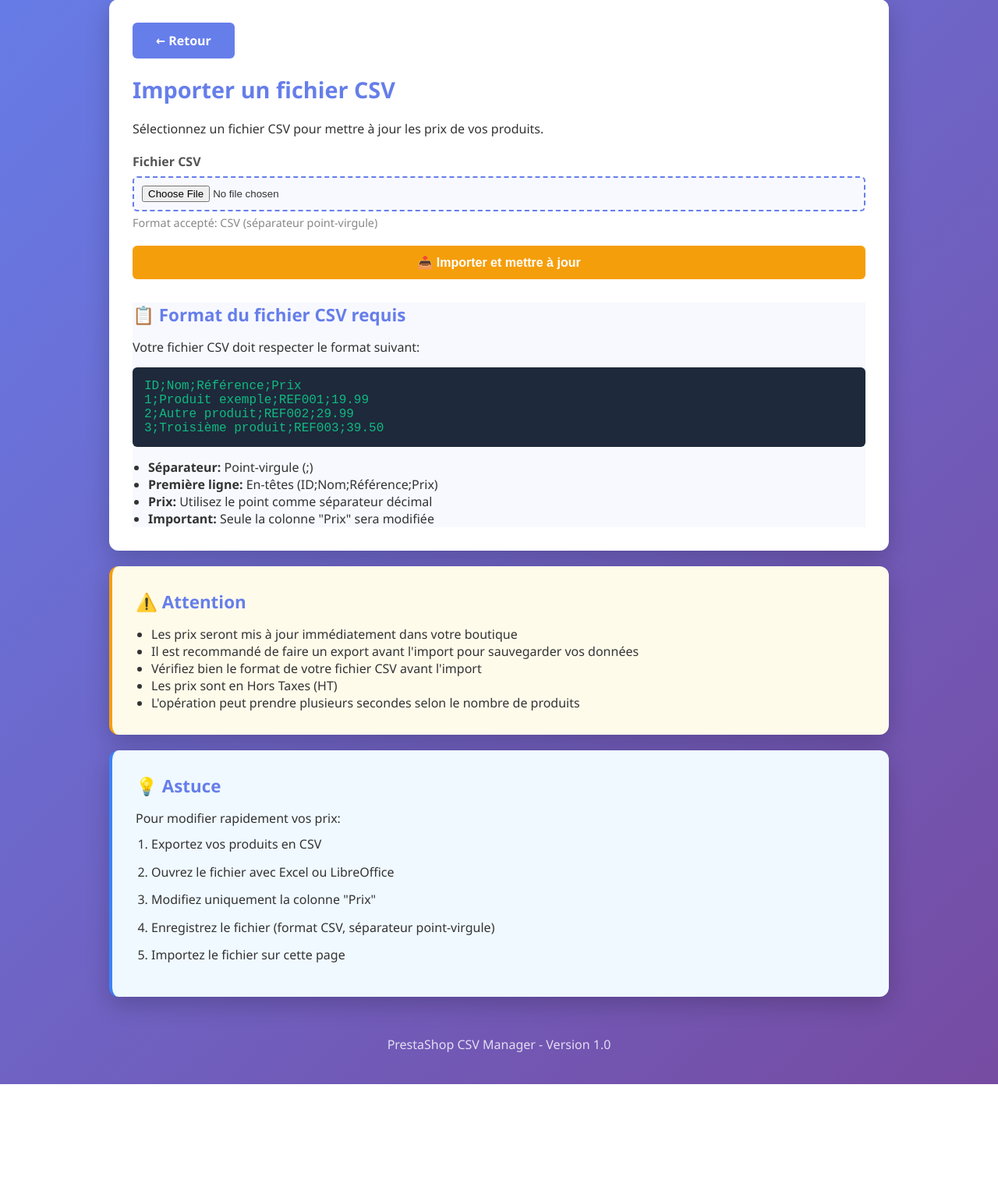
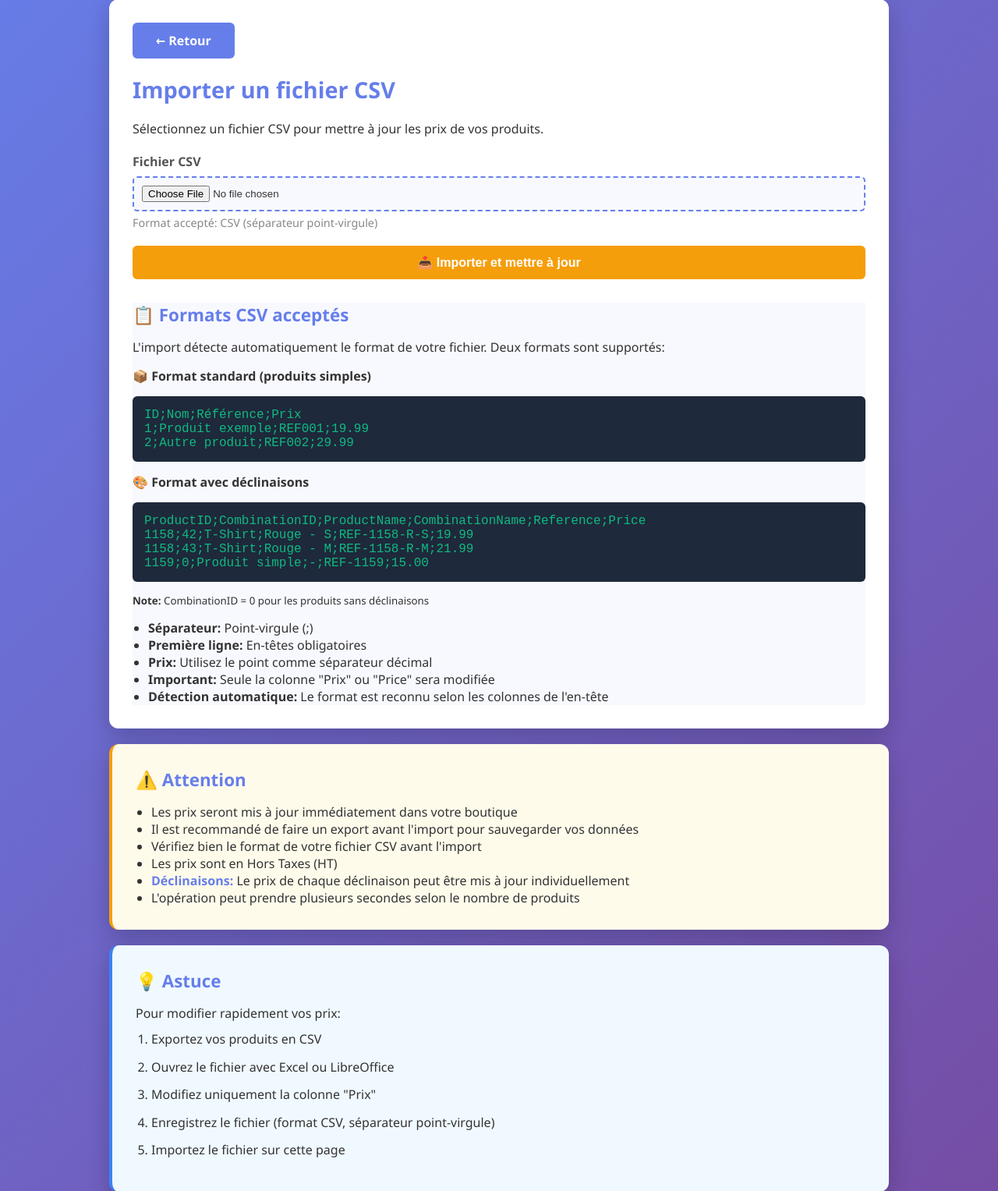
Before and after one commit to Fandango95real/prestadmin, a PHP site: page /import.php in a window 1280 px wide. Shown: the part 143-1670 px from the top of the page at 78% size. Before the commit the page ends 1533 px from the top, so only its background shows below. Run offline with PHP 8.4, Linux system fonts and the light colour scheme; the visitor is signed in with stand-in values (Sample User, id 1).

Commit message:
feat: Ajout de la gestion complète des déclinaisons de produits
Implémentation de la gestion fine des déclinaisons (variations de produits) permettant
de gérer individuellement les prix de chaque combinaison (taille, couleur, etc.).

Nouvelles fonctionnalités:
- Export CSV avec déclinaisons (ProductID, CombinationID, ProductName, CombinationName, Reference, Price)
- Import CSV avec détection automatique du format (standard vs déclinaisons)
- Mise à jour individuelle du prix de chaque déclinaison
- Support des prix fixes et relatifs sur les déclinaisons

API (PrestaShopAPI.php):
- getProductCombinations($productId) - Récupère les déclinaisons d'un produit
- getAllProductsWithCombinations($categoryId) - Récupère tous les produits avec déclinaisons
- updateCombinationPrice($combinationId, $newPrice) - Met à jour le prix d'une déclinaison
- exportCombinationsToCSV($filename, $categoryId) - Export CSV format déclinaisons
- importFromCSV() - Modifié pour supporter les deux formats avec auto-détection

Interface utilisateur:
- export.php: Ajout radio buttons pour choisir type d'export (standard/déclinaisons)
- import.php: Documentation des deux formats CSV supportés
- README.md: Documentation complète + changelog version 1.1

Résout le problème du produit 1158 qui ne pouvait pas être mis à jour car il possédait
des déclinaisons (les prix doivent être mis à jour au niveau des combinaisons).

```diff
--- a/PrestaShopAPI.php
+++ b/PrestaShopAPI.php
@@ -317,6 +317,181 @@ class PrestaShopAPI {
     }
 
     /**
+     * Récupère les déclinaisons d'un produit
+     * @param int $productId ID du produit
+     * @return array Liste des déclinaisons avec [id, name, reference, price, price_impact]
+     */
+    public function getProductCombinations($productId) {
+        $combinations = [];
+
+        try {
+            $result = $this->makeRequest("products/$productId", ['display' => '[id,name,associations]']);
+
+            if (!$result || !isset($result->product)) {
+                return $combinations;
+            }
+
+            $productName = isset($result->product->name->language[0]) ? (string)$result->product->name->language[0] : '';
+
+            // Vérifie si le produit a des déclinaisons
+            if (!isset($result->product->associations->combinations->combination)) {
+                return $combinations;
+            }
+
+            $combos = $result->product->associations->combinations->combination;
+            // Si une seule déclinaison, l'API retourne un objet au lieu d'un array
+            if (!is_array($combos)) {
+                $combos = [$combos];
+            }
+
+            foreach ($combos as $combo) {
+                $combinationId = (string)$combo->id;
+
+                // Récupère les détails de la déclinaison
+                try {
+                    $combDetails = $this->makeRequest("combinations/$combinationId");
+
+                    if ($combDetails && isset($combDetails->combination)) {
+                        $c = $combDetails->combination;
+
+                        // Récupère le nom de la déclinaison
+                        $combName = '';
+                        if (isset($c->associations->product_option_values->product_option_value)) {
+                            $optionValues = $c->associations->product_option_values->product_option_value;
+                            if (!is_array($optionValues)) {
+                                $optionValues = [$optionValues];
+                            }
+
+                            $namesParts = [];
+                            foreach ($optionValues as $optVal) {
+                                $optValId = (string)$optVal->id;
+                                // Récupère le nom de la valeur d'option
+                                try {
+                                    $optValDetails = $this->makeRequest("product_option_values/$optValId", ['display' => '[name]']);
+                                    if ($optValDetails && isset($optValDetails->product_option_value->name->language[0])) {
+                                        $namesParts[] = (string)$optValDetails->product_option_value->name->language[0];
+                                    }
+                                } catch (Exception $e) {
+                                    // Ignore les erreurs de récupération de nom
+                                }
+                            }
+                            $combName = implode(' - ', $namesParts);
+                        }
+
+                        $price = (string)$c->price;
+                        $reference = (string)$c->reference;
+
+                        $combinations[] = [
+                            'id' => $combinationId,
+                            'product_name' => $productName,
+                            'combination_name' => $combName,
+                            'reference' => $reference,
+                            'price' => $price
+                        ];
+                    }
+                } catch (Exception $e) {
+                    // Ignore les erreurs sur les déclinaisons individuelles
+                    continue;
+                }
+            }
+
+        } catch (Exception $e) {
+            throw new Exception("Erreur lors de la récupération des déclinaisons: " . $e->getMessage());
+        }
+
+        return $combinations;
+    }
+
+    /**
+     * Récupère tous les produits avec leurs déclinaisons
+     * @param int $categoryId ID de catégorie (optionnel, 0 = toutes)
+     * @return array Liste combinée produits + déclinaisons
+     */
+    public function getAllProductsWithCombinations($categoryId = 0) {
+        $result = [];
+
+        try {
+            // Récupère tous les produits
+            $products = $this->getAllProducts($categoryId);
+
+            foreach ($products as $product) {
+                $productId = $product['id'];
+
+                // Récupère les déclinaisons de ce produit
+                $combinations = $this->getProductCombinations($productId);
+
+                if (empty($combinations)) {
+                    // Produit sans déclinaisons
+                    $result[] = [
+                        'product_id' => $productId,
+                        'combination_id' => '0',
+                        'product_name' => $product['name'],
+                        'combination_name' => '',
+                        'reference' => $product['reference'],
+                        'price' => $product['price'],
+                        'has_combinations' => 'no'
+                    ];
+                } else {
+                    // Produit avec déclinaisons
+                    foreach ($combinations as $combination) {
+                        $result[] = [
+                            'product_id' => $productId,
+                            'combination_id' => $combination['id'],
+                            'product_name' => $combination['product_name'],
+                            'combination_name' => $combination['combination_name'],
+                            'reference' => $combination['reference'],
+                            'price' => $combination['price'],
+                            'has_combinations' => 'yes'
+                        ];
+                    }
+                }
+            }
+
+        } catch (Exception $e) {
+            throw new Exception("Erreur lors de la récupération des produits avec déclinaisons: " . $e->getMessage());
+        }
+
+        return $result;
+    }
+
+    /**
+     * Met à jour le prix d'une déclinaison
+     * @param int $combinationId ID de la déclinaison
+     * @param float $newPrice Nouveau prix (fixe ou impact selon PrestaShop)
+     * @return bool
+     */
+    public function updateCombinationPrice($combinationId, $newPrice) {
+        try {
+            // Récupère la déclinaison actuelle
+            $result = $this->makeRequest("combinations/$combinationId");
+
+            if (!$result || !isset($result->combination)) {
+                throw new Exception("Déclinaison non trouvée");
+            }
+
+            // Modifie le prix
+            $result->combination->price = $newPrice;
+
+            // Convertit en XML
+            $xml = $result->asXML();
+
+            // Met à jour la déclinaison
+            $updateResult = $this->makeRequest("combinations/$combinationId", [], 'PUT', $xml);
+
+            return true;
+
+        } catch (Exception $e) {
+            // Gestion des erreurs du module kbgoogleshopping
+            if (strpos($e->getMessage(), '500') !== false &&
+                (strpos($e->getMessage(), 'kbgoogleshopping') !== false ||
+                 strpos($e->getMessage(), 'PHP Warning') !== false)) {
+                return true;
+            }
+            throw new Exception("Erreur lors de la mise à jour de la déclinaison $combinationId: " . $e->getMessage());
+        }
+    }
+
+    /**
      * Met à jour le prix d'un produit
      * @param int $productId ID du produit
      * @param float $newPrice Nouveau prix
@@ -415,6 +590,55 @@ class PrestaShopAPI {
     }
 
     /**
+     * Exporte les produits avec déclinaisons vers un fichier CSV
+     * @param string $filename Nom du fichier CSV
+     * @param int $categoryId ID de catégorie (0 = toutes)
+     * @return array Informations sur l'export [count, filename]
+     */
+    public function exportCombinationsToCSV($filename = 'combinations_export.csv', $categoryId = 0) {
+        try {
+            $items = $this->getAllProductsWithCombinations($categoryId);
+
+            if (empty($items)) {
+                throw new Exception("Aucun produit à exporter");
+            }
+
+            $fp = @fopen($filename, 'w');
+
+            if (!$fp) {
+                $error = error_get_last();
+                $errorMsg = $error ? $error['message'] : 'Raison inconnue';
+                throw new Exception("Impossible de créer le fichier CSV '$filename'. Erreur: $errorMsg");
+            }
+
+            // En-têtes CSV
+            fputcsv($fp, ['ProductID', 'CombinationID', 'ProductName', 'CombinationName', 'Reference', 'Price'], ';');
+
+            // Données
+            foreach ($items as $item) {
+                fputcsv($fp, [
+                    $item['product_id'],
+                    $item['combination_id'],
+                    $item['product_name'],
+                    $item['combination_name'],
+                    $item['reference'],
+                    $item['price']
+                ], ';');
+            }
+
+            fclose($fp);
+
+            return [
+                'count' => count($items),
+                'filename' => $filename
+            ];
+
+        } catch (Exception $e) {
+            throw new Exception("Erreur lors de l'export CSV: " . $e->getMessage());
+        }
+    }
+
+    /**
      * Exporte les produits vers un fichier CSV
      * @param string $filename Nom du fichier CSV
      * @param int $categoryId ID de catégorie (0 = toutes)
@@ -487,16 +711,62 @@ class PrestaShopAPI {
             // Lit l'en-tête
             $header = fgetcsv($fp, 0, ';');
 
+            // Détecte le format (produits simples ou avec déclinaisons)
+            $hasCombinations = false;
+            if ($header && count($header) >= 6 && strtolower($header[1]) == 'combinationid') {
+                $hasCombinations = true;
+            }
+
             // Vérifie le format
             if (!$header || count($header) < 4) {
                 fclose($fp);
-                throw new Exception("Format CSV invalide. Attendu: ID;Nom;Référence;Prix");
+                throw new Exception("Format CSV invalide.");
             }
 
             // Lit les données
             while (($data = fgetcsv($fp, 0, ';')) !== false) {
                 $results['total']++;
 
+                if ($hasCombinations) {
+                    // Format avec déclinaisons: ProductID;CombinationID;ProductName;CombinationName;Reference;Price
+                    if (count($data) < 6) {
+                        $results['errors'][] = "Ligne " . ($results['total'] + 1) . ": données incomplètes";
+                        continue;
+                    }
+
+                    $productId = trim($data[0]);
+                    $combinationId = trim($data[1]);
+                    $price = trim($data[5]);
+
+                    // Valide les données
+                    if (empty($productId) || !is_numeric($productId)) {
+                        $results['errors'][] = "Ligne " . ($results['total'] + 1) . ": ProductID invalide";
+                        continue;
+                    }
+
+                    if (!is_numeric($price) && !preg_match('/^[+-]\d+(\.\d+)?$/', $price)) {
+                        $results['errors'][] = "Ligne " . ($results['total'] + 1) . ": prix invalide";
+                        continue;
+                    }
+
+                    // Met à jour le produit ou la déclinaison
+                    try {
+                        if ($combinationId == '0' || empty($combinationId)) {
+                            // Produit simple
+                            $this->updateProductPrice($productId, $price);
+                            $results['success']++;
+                        } else {
+                            // Déclinaison
+                            $this->updateCombinationPrice($combinationId, $price);
+                            $results['success']++;
+                        }
+                    } catch (Exception $e) {
+                        $label = $combinationId == '0' ? "Produit $productId" : "Déclinaison $combinationId";
+                        $results['errors'][] = "$label: " . $e->getMessage();
+                    }
+
+                } else {
+                    // Format simple: ID;Nom;Référence;Prix
                     if (count($data) < 4) {
                         $results['errors'][] = "Ligne " . ($results['total'] + 1) . ": données incomplètes";
                         continue;
@@ -524,6 +794,7 @@ class PrestaShopAPI {
                         $results['errors'][] = "Produit $id: " . $e->getMessage();
                     }
                 }
+            }
 
             fclose($fp);
 
--- a/import.php
+++ b/import.php
@@ -138,21 +138,37 @@ if (isset($_POST['import']) && isset($_FILES['csv_file'])) {
                 </form>
 
                 <div class="info-card" style="margin-top: 30px;">
-                    <h3>📋 Format du fichier CSV requis</h3>
-                    <p>Votre fichier CSV doit respecter le format suivant:</p>
+                    <h3>📋 Formats CSV acceptés</h3>
+                    <p>L'import détecte automatiquement le format de votre fichier. Deux formats sont supportés:</p>
 
-                    <div class="code-block">
-                        ID;Nom;Référence;Prix<br>
-                        1;Produit exemple;REF001;19.99<br>
-                        2;Autre produit;REF002;29.99<br>
-                        3;Troisième produit;REF003;39.50
+                    <div style="margin-top: 15px;">
+                        <h4 style="margin-bottom: 5px;">📦 Format standard (produits simples)</h4>
+                        <div class="code-block">
+                            ID;Nom;Référence;Prix<br>
+                            1;Produit exemple;REF001;19.99<br>
+                            2;Autre produit;REF002;29.99
+                        </div>
+                    </div>
+
+                    <div style="margin-top: 15px;">
+                        <h4 style="margin-bottom: 5px;">🎨 Format avec déclinaisons</h4>
+                        <div class="code-block">
+                            ProductID;CombinationID;ProductName;CombinationName;Reference;Price<br>
+                            1158;42;T-Shirt;Rouge - S;REF-1158-R-S;19.99<br>
+                            1158;43;T-Shirt;Rouge - M;REF-1158-R-M;21.99<br>
+                            1159;0;Produit simple;-;REF-1159;15.00
+                        </div>
+                        <small style="margin-top: 5px; display: block;">
+                            <strong>Note:</strong> CombinationID = 0 pour les produits sans déclinaisons
+                        </small>
                     </div>
 
                     <ul style="margin-left: 20px; margin-top: 15px;">
                         <li><strong>Séparateur:</strong> Point-virgule (;)</li>
-                        <li><strong>Première ligne:</strong> En-têtes (ID;Nom;Référence;Prix)</li>
+                        <li><strong>Première ligne:</strong> En-têtes obligatoires</li>
                         <li><strong>Prix:</strong> Utilisez le point comme séparateur décimal</li>
-                        <li><strong>Important:</strong> Seule la colonne "Prix" sera modifiée</li>
+                        <li><strong>Important:</strong> Seule la colonne "Prix" ou "Price" sera modifiée</li>
+                        <li><strong>Détection automatique:</strong> Le format est reconnu selon les colonnes de l'en-tête</li>
                     </ul>
                 </div>
 
@@ -166,6 +182,7 @@ if (isset($_POST['import']) && isset($_FILES['csv_file'])) {
                 <li>Il est recommandé de faire un export avant l'import pour sauvegarder vos données</li>
                 <li>Vérifiez bien le format de votre fichier CSV avant l'import</li>
                 <li>Les prix sont en Hors Taxes (HT)</li>
+                <li><strong>Déclinaisons:</strong> Le prix de chaque déclinaison peut être mis à jour individuellement</li>
                 <li>L'opération peut prendre plusieurs secondes selon le nombre de produits</li>
             </ul>
         </div>
```
Also changed, not shown: export.php (+46 -2 lines), README.md. Lines whose indentation alone changed are shown as unchanged.
